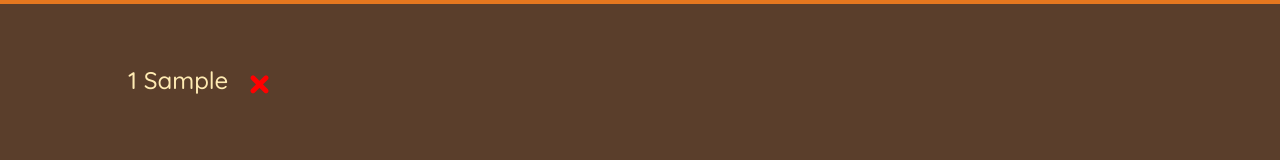
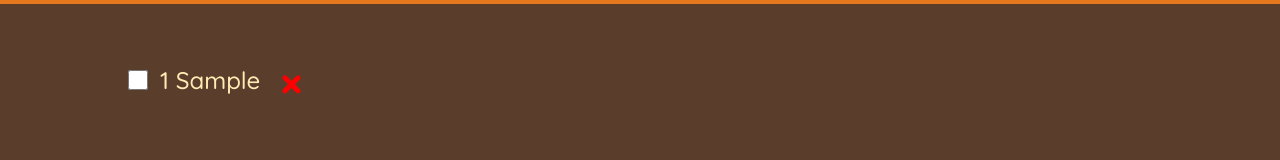
Before and after one commit to HRAWEBDEV/travel-list, a React (Create React App) app: page / in a window 1280 px wide. Both pictures are taken after typing "Sample" into the empty fields and a click on the button "ADD". Shown: the part 273-433 px from the top of the page. Built offline with nearby package versions, Linux system fonts and the light colour scheme.

Commit message:
add toggle functionality

```diff
--- a/src/App.js
+++ b/src/App.js
@@ -13,12 +13,22 @@ const App = () => {
  const handleDeleteItem = (id) => {
   setItems((items) => items.filter((item) => item.id !== id));
  };
+ const toggleItem = (id, packed) => {
+  console.log(packed);
+  setItems((items) =>
+   items.map((item) => (item.id === id ? { ...item, packed } : item))
+  );
+ };
 
  return (
   <div className='app'>
    <Logo />
    <Form onAddItem={handleAddItem} />
-   <PackingList items={items} onDeleteItem={handleDeleteItem} />
+   <PackingList
+    items={items}
+    onDeleteItem={handleDeleteItem}
+    onToggleItem={toggleItem}
+   />
    <Stats />
   </div>
  );
--- a/src/components/Item.js
+++ b/src/components/Item.js
@@ -1,6 +1,13 @@
-const Item = ({ item, onDeleteItem }) => {
+const Item = ({ item, onDeleteItem, onToggleItem }) => {
  return (
   <li>
+   <input
+    type='checkbox'
+    value={item.packed}
+    onChange={(e) => {
+     onToggleItem(item.id, e.target.checked);
+    }}
+   />
    <span
     style={
      item.packed
--- a/src/components/PackingList.js
+++ b/src/components/PackingList.js
@@ -1,10 +1,15 @@
 import Item from './Item';
-const PackingList = ({ items, onDeleteItem }) => {
+const PackingList = ({ items, onDeleteItem, onToggleItem }) => {
  return (
   <div className='list'>
    <ul>
     {items.map((item) => (
-     <Item key={item.id} item={item} onDeleteItem={onDeleteItem} />
+     <Item
+      key={item.id}
+      item={item}
+      onDeleteItem={onDeleteItem}
+      onToggleItem={onToggleItem}
+     />
     ))}
    </ul>
   </div>
```
